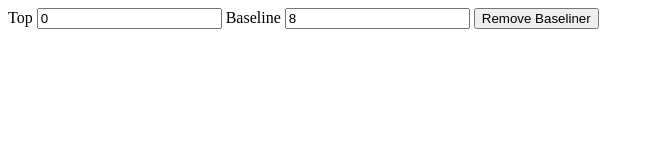
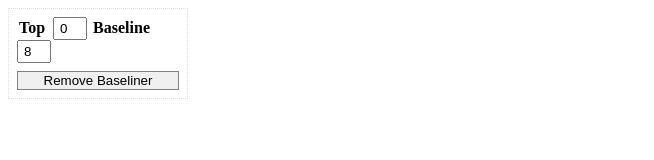
Before and after one commit to jpedroribeiro/Baseliner, a browser extension: page chrome_extension/main.html in a window 1280 px wide. Shown: the whole page, without its empty margins (0-654 px from the left). Drawn offline with Linux system fonts and the light colour scheme.

Commit message:
Adding styles to popup

```diff
--- a/chrome_extension/main.html
+++ b/chrome_extension/main.html
@@ -3,16 +3,51 @@
 <head lang="en">
     <meta charset="UTF-8">
     <title>Baseliner Chrome Extension</title>
+    <style>
+        body {
+            margin: 0;
+            padding: 8px;
+            background: white;
+            width: 180px;
+            height: auto;
+        }
+
+        .baseliner {
+            border: 1px dotted #ddd;
+            padding: 8px;
+        }
+
+        .baseliner label {
+            font-weight: bold;
+            display: inline-block;
+            padding: 2px 4px 2px 2px;
+        }
+
+        .baseliner input {
+            width: 20px;
+            display: inline-block;
+            padding: 2px 5px;
+        }
+
+        .baseliner button {
+            margin-top: 8px;
+            width: 100%;
+            border: 1px solid grey;
+            background-color: #f0f0f0;
+        }
+    </style>
 </head>
 <body>
 
-Top
-<input type="text" id="baselinerTop" value="0">
+<section class="baseliner">
+    <label for="baselinerTop">Top</label>
+    <input type="text" id="baselinerTop" value="0">
 
-Baseline
-<input type="text" id="baselinerValue" value="8">
+    <label for="baselinerValue">Baseline</label>
+    <input type="text" id="baselinerValue" value="8">
 
-<button id="btnRemoveBaseliner">Remove Baseliner</button>
+    <button id="btnRemoveBaseliner">Remove Baseliner</button>
+</section>
 
 <script src="main.js"></script>
 </body>
```
